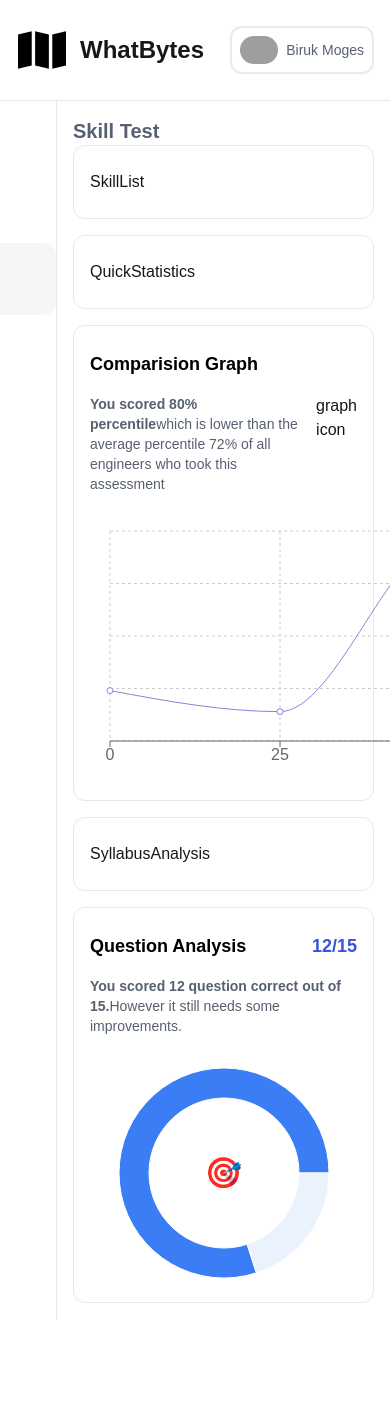
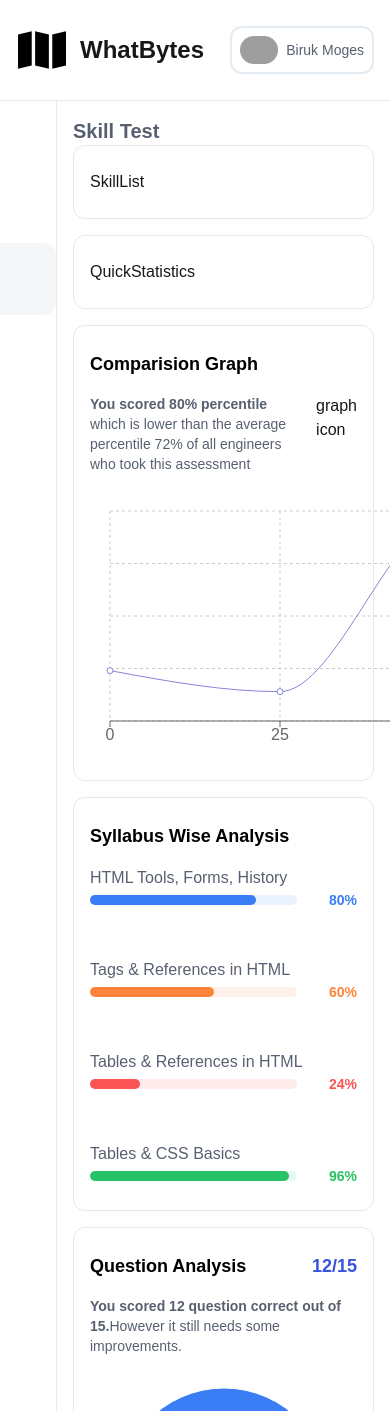
Before and after one commit to lost50U1/whatbytes-test, a Next.js app: page /skilltest in a window 390 px wide. Shown: the top 1411 px of the page. Before the commit the page ends 1319 px from the top, so only its background shows below. Built offline with nearby package versions, Linux system fonts and the light colour scheme; grey boxes are pictures that could not be loaded; some icons are missing.

Commit message:
syllabus analysis section done

```diff
--- a/app/skilltest/page.js
+++ b/app/skilltest/page.js
@@ -10,7 +10,7 @@ export default function page() {
       <h2 className="text-secondary font-semibold">Skill Test</h2>
       <div className="flex flex-col lg:flex-row gap-4 lg:gap-10">
         {/* column 1  */}
-        <div className="flex flex-col gap-4 w-full lg:max-w-[855px]">
+        <div className="flex flex-col gap-4 lg:gap-7 w-full lg:max-w-[855px]">
           <SkillList />
           <QuickStatistics />
           <ComparisionGraph />
--- a/components/SyllabusAnalysis.js
+++ b/components/SyllabusAnalysis.js
@@ -1,5 +1,57 @@
 import React from "react";
+import { syllabusData } from "@/data";
 
 export default function SyllabusAnalysis() {
-  return <div className="card">SyllabusAnalysis</div>;
+  return (
+    <div className="card">
+      <h3 className="card-title">Syllabus Wise Analysis</h3>
+      <div className="mt-4 lg:mt-7 space-y-12">
+        {/* syllabus list  */}
+        {syllabusData.map((skill) => (
+          <div key={skill.id}>
+            <h4 className="text-secondary font-medium">{skill.name}</h4>
+            <div className="flex items-center">
+              <div
+                className={`w-full ${
+                  skill.id === 1
+                    ? "bg-[#EAF2FE]"
+                    : skill.id === 2
+                    ? "bg-[#FEF1EB]"
+                    : skill.id === 3
+                    ? "bg-[#FEECEC]"
+                    : "bg-[#E6F9EE]"
+                } rounded-full h-2.5`}
+              >
+                <div
+                  className={`${
+                    skill.id === 1
+                      ? "bg-[#3B7DF5]"
+                      : skill.id === 2
+                      ? "bg-[#FF8439]"
+                      : skill.id === 3
+                      ? "bg-[#FA5353]"
+                      : "bg-[#29C165]"
+                  } h-2.5 rounded-full`}
+                  style={{ width: `${(skill.correct / skill.total) * 100}%` }}
+                ></div>
+              </div>
+              <span
+                className={`ml-8 font-semibold text-sm md:text-lg ${
+                  skill.id === 1
+                    ? "text-[#3B7DF5]"
+                    : skill.id === 2
+                    ? "text-[#FF8439]"
+                    : skill.id === 3
+                    ? "text-[#FA5353]"
+                    : "text-[#29C165]"
+                }`}
+              >
+                {((skill.correct / skill.total) * 100).toFixed(0)}%
+              </span>
+            </div>
+          </div>
+        ))}
+      </div>
+    </div>
+  );
 }
--- /dev/null
+++ b/data/index.js
@@ -0,0 +1,30 @@
+export const syllabusData = [
+  {
+    id: 1,
+    name: "HTML Tools, Forms, History",
+    correct: 12,
+    total: 15,
+    averagePercent: 72,
+  },
+  {
+    id: 2,
+    name: "Tags & References in HTML",
+    correct: 9,
+    total: 15,
+    averagePercent: 72,
+  },
+  {
+    id: 3,
+    name: "Tables & References in HTML",
+    correct: 3.6,
+    total: 15,
+    averagePercent: 72,
+  },
+  {
+    id: 4,
+    name: "Tables & CSS Basics",
+    correct: 14.4,
+    total: 15,
+    averagePercent: 72,
+  },
+];
```
Also changed, not shown: components/ComparisionGraph.js (+5 -2 lines).
